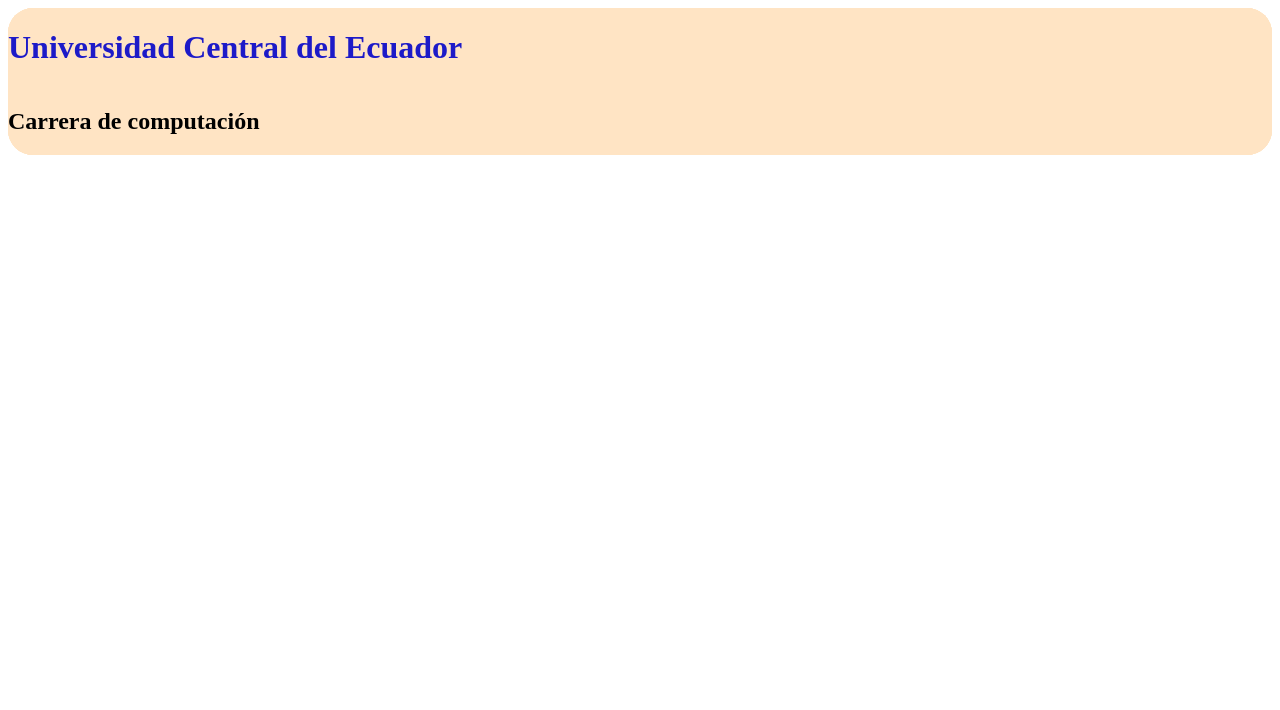
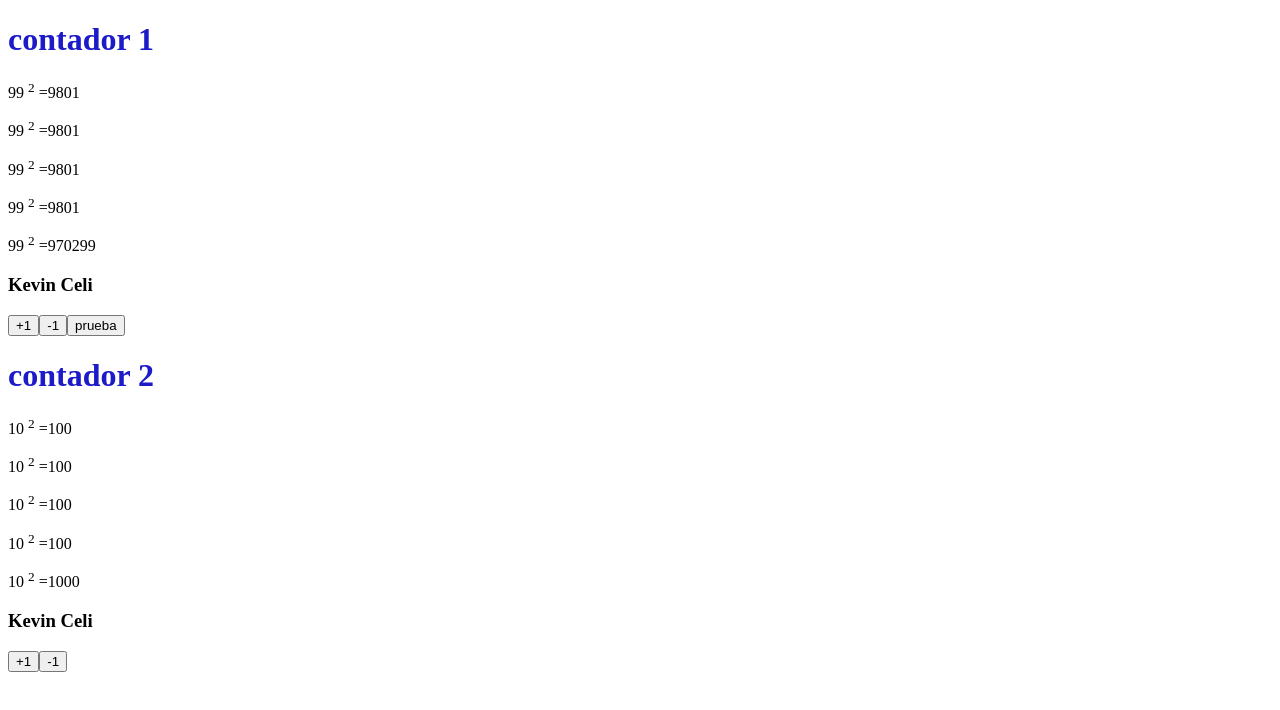
Before and after one commit to Kevin-022C/pw_vue_u2_kc, a Vue app: page / in a window 1280 px wide. Shown: the top 710 px of the page. Built offline with nearby package versions, Linux system fonts and the light colour scheme.

Commit message:
taller 14: directivas en vue

```diff
--- a/src/components/contadorUno.vue
+++ b/src/components/contadorUno.vue
@@ -2,15 +2,90 @@
 
     <div>
 
-        <h1>Universidad Central del Ecuador</h1>
-        <h2>Carrera de computación</h2>
+        <h1>{{tit}}</h1>
+        <p>{{numero  }} <sup>2</sup> ={{calculaCuadrado }}</p>
+        <p>{{ numero }} <sup>2</sup> ={{calculaCuadrado }}</p>
+        <p>{{ numero }} <sup>2</sup> ={{calculaCuadrado }}</p>
+        <p>{{ numero }} <sup>2</sup> ={{ calculaCuadrado }}</p>
+        <p>{{ numero }} <sup>2</sup> ={{obtenerCubo() }}</p>
+        <h3>Kevin Celi</h3>
+        <div>
+            <button v-on:click="incrementar">+1</button>
+            <button  @:click="decrementar">-1</button>
+            <button v-show="mostrar">prueba</button>
+        </div>
     </div>
 </template>
 
 <script>
+// directivas en vue :son palabras claves que vue interpreta para ejecutar eventos o manipular el doom
+// de manera reactiva
+
+// declara un conjunto de opsion
+// con option api dentro del scrip hago opsiones
+//opsion de variables y asi
 export default {
-  name: 'ContadorUno'
-}
+  //name: 'ContadorUno'
+  // propiedades reactivas :vaRIALBES QUE VOY A USAR DENTRO DEL COMPONETRE
+  // cuando se haga un caMBIO reactivamente va a actualizar la pagina
+  // cuando nosotros declaramos componetes es como una plantilla
+  data(){
+    return{
+        numero:this.inicio,
+        titulo:'contador'
+    };
+  },
+  // opsion de api destinada para los metodos
+  methods:{
+    optenerCuadrado(){
+        console.log('entro a obtener cuadrado')
+        return this.numero*this.numero
+    },
+    obtenerCubo(){
+        return this.numero*this.numero*this.numero;
+    },
+    incrementar(){
+        console.log(this.tit)
+        this.numero ++;
+    },
+    decrementar(){
+        this.numer --;
+    },
+  },
+  //propiedades computadas
+  // son propiedades no metodos se ejecutan solo cuando existe un cambio en su respuesta caso conrario se almacena en cache
+  // solo si cambia el resultado caso contrario no se va acambiar
+  computed:{
+    calculaCuadrado(){
+        console.log('entro a propiedad computada')
+        return this.numero*this.numero
+    },
+    calcularCubo(){
+        return this.numero*this.numero*this.numero;
+    },
+
+  },
+  // props: son variables que yo puedo instancear o puedo darles un valor
+  // desde un componente ya que son variables a nvel de componente
+  //
+  //props:['tit','inicio',"mostrar"],declaracion basica props
+  props:{
+    tit: String,
+    inicio:{
+        type:Number,
+        default:99,
+        validator(value){
+            return value > 10;
+        }
+    },
+    mostrar:Boolean
+  }
+  /**
+   * String,number,Array,obj,Date:para mandar una fecha,Function
+   * numeros grandes BigInt
+   */
+
+};
 </script>
 
 <style>
@@ -19,12 +94,12 @@
     color: rgb(29, 26, 200);
 
 }
-div {
+/*div {
     display: flex;
     height: auto;
     flex-direction: column;
     justify-items: center;
     border-radius: 25px;
     background-color: bisque;
-}
+}*/
 </style>
--- a/src/view/ContadorView.vue
+++ b/src/view/ContadorView.vue
@@ -1,6 +1,8 @@
 <template>
     <div>
-        <ContadorUno/>
+        <ContadorUno tit="contador 1" v-bind='20' :mostrar="true"/>
+        <ContadorUno tit="contador 2" :inicio="10" :mostrar="false"/>
+
     </div>
 </template>
 
```
Also changed, not shown: 1 other file (tests, documents, lock files or other folders).
